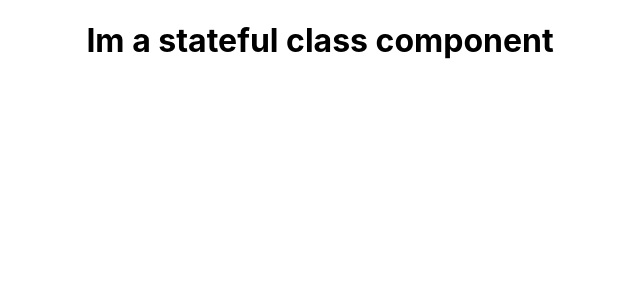
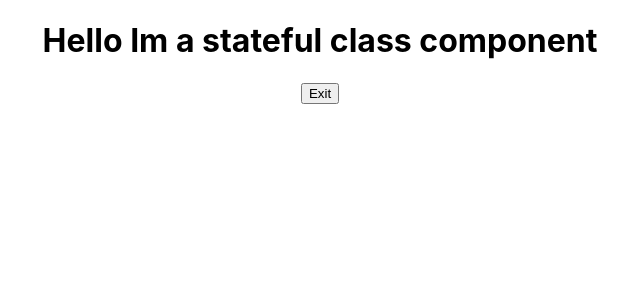
Before and after one commit to MilenTecle/react, a React (Create React App) app in the folder my-app/: page / in a window 1280 px wide. Shown: the top 300 px of the page, without its empty margins (320-960 px from the left). Built offline with nearby package versions, Linux system fonts and the light colour scheme.

Commit message:
Add a clickhandler

```diff
--- a/my-app/src/components/StatefulGreeting.js
+++ b/my-app/src/components/StatefulGreeting.js
@@ -1,8 +1,34 @@
 import React from "react";
 
 class StatefulGreeting extends React.Component{
-render () {
-    return <h1>{this.props.greeting}</h1>
+    constructor(props) {
+        super(props);
+        this.state = {
+             introduction: "Hello",
+             buttonText: "Exit",
+        };
+    }
+
+    handleClick() {
+        this.setState({
+            introduction: "Goodbye!",
+            buttonText: "Enter"
+        }, () =>{
+        console.log('new state',this.state.introduction);
+        console.log('new state',this.state.buttonText);
+        });
+        console.log(this.state.introduction);
+        console.log(this.state.buttonText);
+    }
+
+    render () {
+        return(
+        <div>
+            <h1>{this.state.introduction} {this.props.greeting}</h1>
+            <button onClick={() => this.handleClick()}>{this.state.buttonText}</button>
+
+        </div>
+        )
     }
 }
 
```
